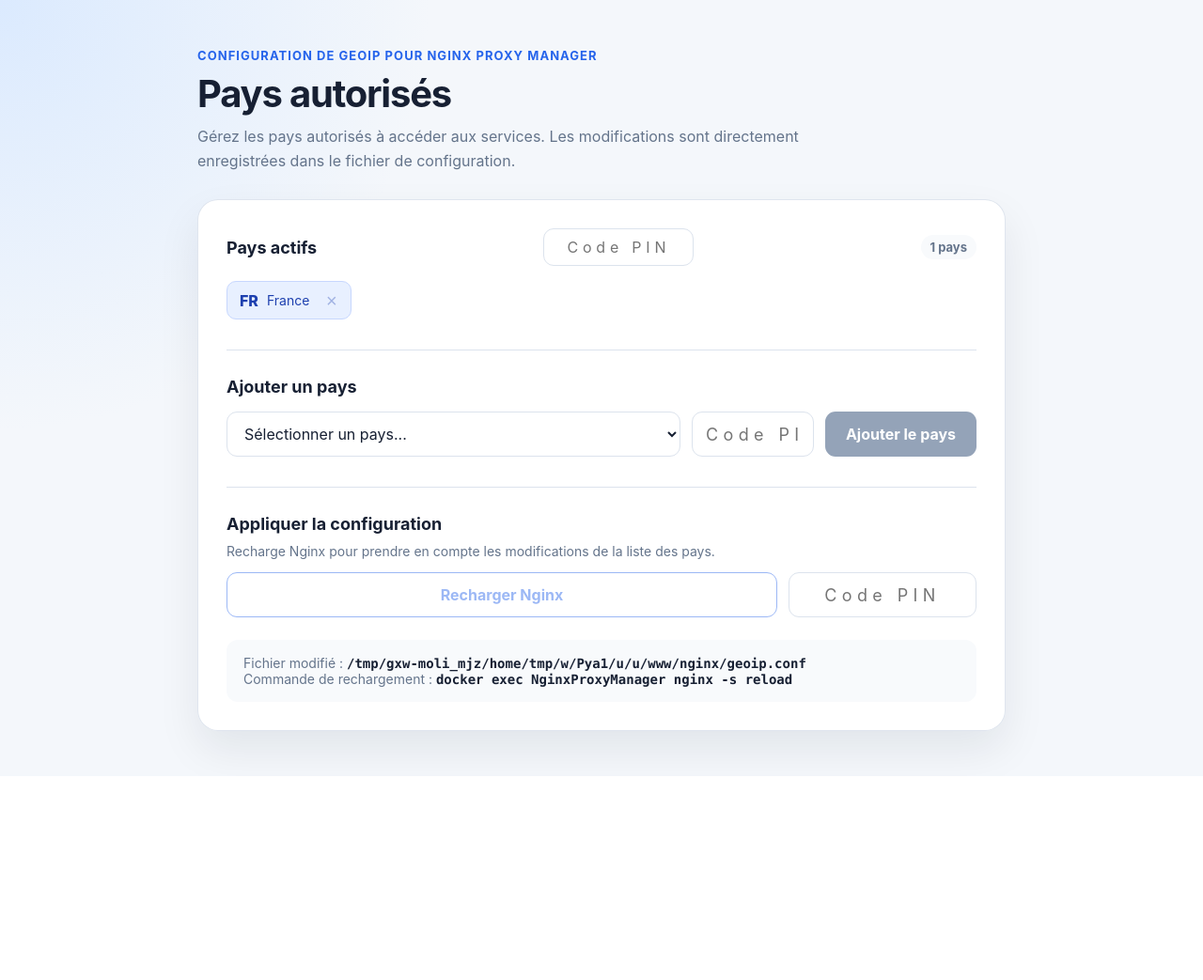
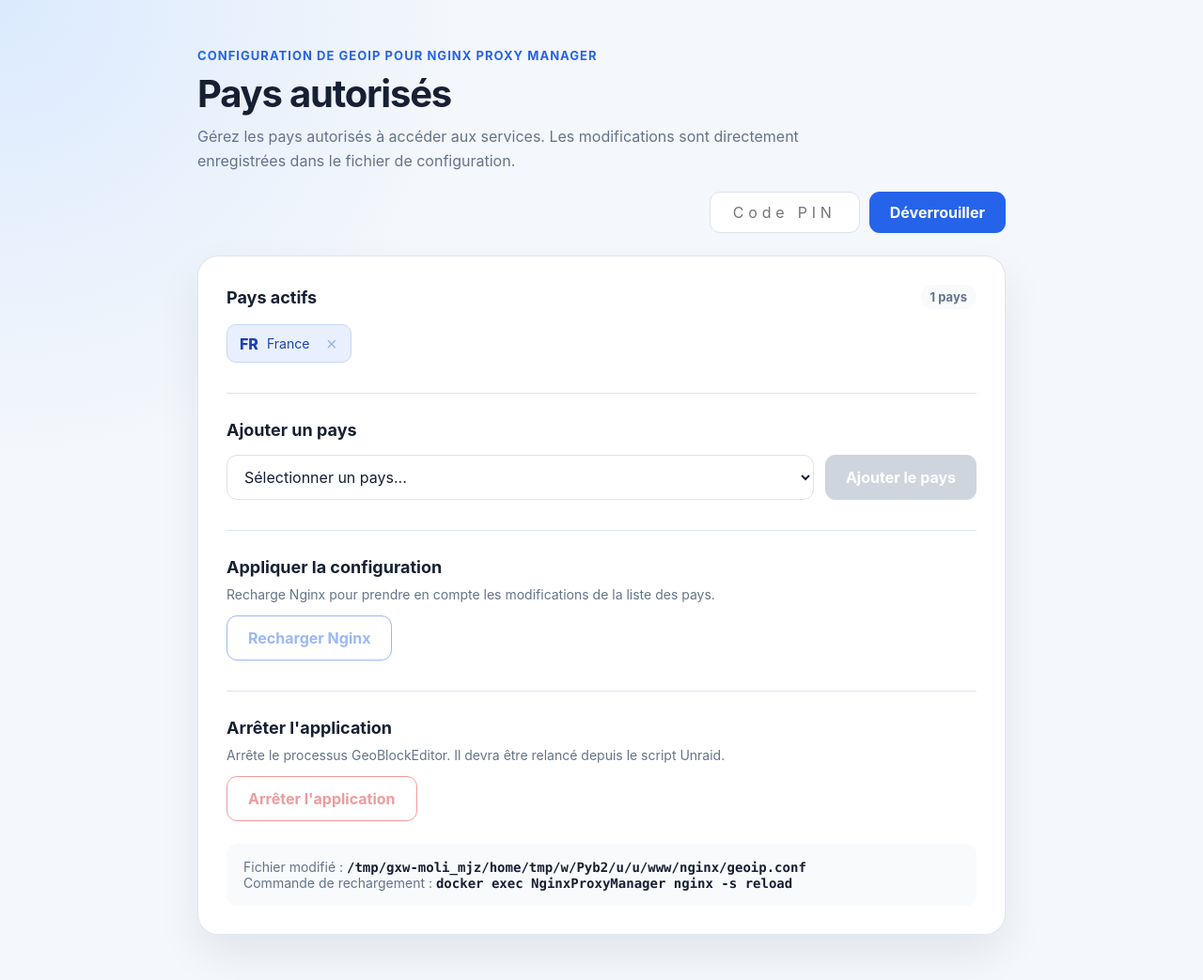
Before and after one commit to SauvageM/GeoBlockEditor, a Flask app: page / in a window 1280 px wide. Shown: the whole page at 94% size. Before the commit the page ends 826 px from the top, so only its background shows below. Run offline with Flask 3, Linux system fonts and the light colour scheme; some libraries are stand-ins or nearby versions.

Commit message:
Only one PIN rule them all

```diff
--- a/app.py
+++ b/app.py
@@ -4,9 +4,12 @@ import logging
 import os
 import re
 import shlex
+import signal
 import subprocess
+import threading
+import time
 
-from flask import Flask, flash, redirect, render_template, request, url_for
+from flask import Flask, Response, flash, redirect, render_template, request, session, url_for
 from flask_wtf import CSRFProtect
 from waitress import serve
 
@@ -15,7 +18,6 @@ from waitress import serve
 # d'environnement, voir README)
 # ---------------------------------------------------------------------------
 BASE_DIR = os.path.dirname(os.path.abspath(__file__))
-
 
 def env(name, default):
     """Retourne la variable d'environnement ou la valeur par défaut si vide."""
@@ -27,12 +29,19 @@ LOG_LEVEL = env("LOG_LEVEL", "INFO").upper()
 HOST = env("HOST", "0.0.0.0")
 PORT = int(env("PORT", "5000"))
 APP_PIN = os.environ.get("APP_PIN", "")
+UNLOCK_MINUTES = int(env("UNLOCK_MINUTES", "10"))
 
 def pin_is_valid(pin):
     """Vérifie le code PIN en temps constant. Refuse tout si APP_PIN n'est pas défini."""
     if not APP_PIN:
         return False
     return hmac.compare_digest(pin.strip().encode("utf-8"), APP_PIN.encode("utf-8"))
+
+
+def is_unlocked():
+    """Vrai si la session a été déverrouillée et que la durée n'est pas écoulée."""
+    until = session.get("unlocked_until", 0)
+    return isinstance(until, (int, float)) and until > time.time()
 
 # Dossier contenant les données de l'application (pays actifs)
 DATA_DIR = env("DATA_DIR", os.path.join(BASE_DIR, "data"))
@@ -57,6 +66,27 @@ NGINX_RELOAD_COMMAND = env(
     f"docker exec {NGINX_CONTAINER} nginx -s reload",
 )
 NGINX_RELOAD_TIMEOUT = int(env("NGINX_RELOAD_TIMEOUT", "30"))
+
+PID_FILE = env("PID_FILE", "/var/run/geoblockeditor.pid")
+def read_pid_file():
+    """Lit le PID dans PID_FILE. Retourne (pid, erreur)."""
+    try:
+        with open(PID_FILE, "r", encoding="utf-8") as file:
+            raw = file.read().strip()
+    except FileNotFoundError:
+        return None, f"Fichier PID introuvable : {PID_FILE}"
+    except OSError as exc:
+        return None, f"Lecture du fichier PID impossible : {exc}"
+
+    if not raw.isdigit():
+        return None, "Le contenu du fichier PID est invalide."
+
+    return int(raw), None
+
+
+def _terminate_self():
+    """Envoie SIGTERM au processus courant (appelé avec un léger délai)."""
+    os.kill(os.getpid(), signal.SIGTERM)
 
 # ---------------------------------------------------------------------------
 # Logs
@@ -257,14 +287,32 @@ def index():
         available_countries=available_countries,
         config_file=NGINX_CONFIG_FILE,
         reload_command=NGINX_RELOAD_COMMAND,
+        unlocked=is_unlocked(),
+        unlock_minutes=UNLOCK_MINUTES,
     )
 
+@app.route("/unlock", methods=["POST"])
+def unlock():
+    if not pin_is_valid(request.form.get("pin", "")):
+        logger.warning("Code PIN incorrect depuis %s", request.remote_addr)
+        flash("Code PIN incorrect.", "error")
+        return redirect(url_for("index"))
+
+    session["unlocked_until"] = time.time() + UNLOCK_MINUTES * 60
+    flash(f"Interface déverrouillée pour {UNLOCK_MINUTES} minutes.", "success")
+    return redirect(url_for("index"))
+
+
+@app.route("/lock", methods=["POST"])
+def lock():
+    session.pop("unlocked_until", None)
+    flash("Interface verrouillée.", "success")
+    return redirect(url_for("index"))
 
 @app.route("/countries/add", methods=["POST"])
 def add_country():
-    if not pin_is_valid(request.form.get("pin", "")):
-        logger.warning("Code PIN incorrect pour l'ajout de pays depuis %s", request.remote_addr)
-        flash("Code PIN incorrect.", "error")
+    if not is_unlocked():
+        flash("Interface verrouillée : déverrouillez-la avec le code PIN.", "error")
         return redirect(url_for("index"))
 
     code = request.form.get("country_code", "").strip().upper()
@@ -296,9 +344,8 @@ def add_country():
 
 @app.route("/countries/<code>/remove", methods=["POST"])
 def remove_country(code):
-    if not pin_is_valid(request.form.get("pin", "")):
-        logger.warning("Code PIN incorrect pour la suppression depuis %s", request.remote_addr)
-        flash("Code PIN incorrect.", "error")
+    if not is_unlocked():
+        flash("Interface verrouillée : déverrouillez-la avec le code PIN.", "error")
         return redirect(url_for("index"))
 
     code = code.strip().upper()
@@ -328,15 +375,55 @@ def remove_country(code):
 
 @app.route("/nginx/reload", methods=["POST"])
 def reload_nginx_route():
-    if not pin_is_valid(request.form.get("pin", "")):
-        logger.warning("Code PIN incorrect pour le rechargement depuis %s", request.remote_addr)
-        flash("Code PIN incorrect.", "error")
+    if not is_unlocked():
+        flash("Interface verrouillée : déverrouillez-la avec le code PIN.", "error")
         return redirect(url_for("index"))
 
     ok, message = reload_nginx()
     flash(message, "success" if ok else "error")
     return redirect(url_for("index"))
 
+@app.route("/app/stop", methods=["POST"])
+def stop_app():
+    if not is_unlocked():
+        flash("Interface verrouillée : déverrouillez-la avec le code PIN.", "error")
+        return redirect(url_for("index"))
+
+    pid, error = read_pid_file()
+    if error:
+        logger.error("Arrêt impossible : %s", error)
+        flash(error, "error")
+        return redirect(url_for("index"))
+
+    # Ce processus sert la requête : son PID doit correspondre à celui du fichier.
+    # Sinon, le fichier est périmé et on ne tue rien.
+    current_pid = os.getpid()
+    if pid != current_pid:
+        message = (
+            f"Le PID du fichier ({pid}) ne correspond pas à ce processus ({current_pid}). "
+            "Arrêt annulé."
+        )
+        logger.error(message)
+        flash(message, "error")
+        return redirect(url_for("index"))
+
+    try:
+        os.remove(PID_FILE)
+    except OSError:
+        pass
+
+    logger.warning("Arrêt de l'application demandé depuis %s", request.remote_addr)
+
+    # Léger délai pour que la réponse HTTP parte avant l'arrêt
+    threading.Timer(1.0, _terminate_self).start()
+
+    html = """<!DOCTYPE html>
+<html lang="fr"><head><meta charset="UTF-8"><title>GeoIP - Arrêt</title></head>
+<body style="font-family: system-ui, sans-serif; padding: 40px;">
+<h1>Application arrêtée</h1>
+<p>GeoBlockEditor s'arrête. Relancez-la depuis le script utilisateur Unraid.</p>
+</body></html>"""
+    return Response(html, mimetype="text/html")
 
 if __name__ == "__main__":
     logger.info("Démarrage du serveur waitress sur %s:%s", HOST, PORT)
--- a/templates/index.html
+++ b/templates/index.html
@@ -28,8 +25,8 @@
             --tag-text: #1e40af;
             --danger-hover: #fee2e2;
             --danger-text: #dc2626;
-            --shadow:
-                0 20px 45px rgba(15, 23, 42, 0.08);
+            --disabled: #94a3b8;
+            --shadow: 0 20px 45px rgba(15, 23, 42, 0.08);
         }
 
         * {
@@ -64,8 +50,10 @@
             margin: 0 auto;
         }
 
+        /* ---------- En-tête ---------- */
+
         .page-header {
-            margin-bottom: 28px;
+            margin-bottom: 24px;
         }
 
         .page-header__label {
@@ -92,6 +80,50 @@
             font-size: 16px;
             line-height: 1.6;
         }
+
+        /* ---------- Barre de déverrouillage ---------- */
+
+        .unlock-bar {
+            display: flex;
+            align-items: center;
+            justify-content: flex-end;
+            gap: 12px;
+            margin-top: 20px;
+        }
+
+        .unlock-bar form {
+            display: flex;
+            gap: 10px;
+            margin: 0;
+        }
+
+        .unlock-status {
+            color: var(--success-text);
+            font-size: 14px;
+            font-weight: 700;
+        }
+
+        /* ---------- Messages ---------- */
+
+        .message {
+            margin-bottom: 18px;
+            padding: 13px 16px;
+            border-radius: 11px;
+            font-size: 14px;
+            font-weight: 600;
+        }
+
+        .message--success {
+            background: var(--success-background);
+            color: var(--success-text);
+        }
+
+        .message--error {
+            background: var(--error-background);
+            color: var(--error-text);
+        }
+
+        /* ---------- Carte et sections ---------- */
 
         .card {
             padding: 30px;
@@ -120,6 +152,12 @@
             font-size: 18px;
         }
 
+        .section-description {
+            margin: -6px 0 14px;
+            color: var(--text-secondary);
+            font-size: 14px;
+        }
+
         .counter {
             padding: 5px 10px;
             border-radius: 999px;
@@ -174,30 +223,16 @@
             cursor: pointer;
             font-size: 20px;
             line-height: 1;
-            transition:
-                background 150ms ease,
-                color 150ms ease,
-                transform 150ms ease;
+            transition: background 150ms ease, color 150ms ease, transform 150ms ease;
         }
 
-        .delete-button:hover {
+        .delete-button:hover:not(:disabled) {
             background: var(--danger-hover);
             color: var(--danger-text);
             transform: scale(1.05);
         }
 
-        .delete-button:focus-visible,
-        select:focus-visible,
-        .add-button:focus-visible {
-            outline: 3px solid rgba(37, 99, 235, 0.25);
-            outline-offset: 2px;
-        }
-
-        .add-form {
-            display: grid;
-            grid-template-columns: minmax(0, 1fr) auto;
-            gap: 12px;
-        }
+        /* ---------- Formulaires ---------- */
 
         select {
             width: 100%;
@@ -215,61 +250,105 @@
             border-color: #94a3b8;
         }
 
-        .add-button {
+        .add-form {
+            display: grid;
+            grid-template-columns: minmax(0, 1fr) auto;
+            gap: 12px;
+        }
+
+        .pin-input {
+            width: 160px;
+            min-height: 44px;
+            padding: 0 14px;
+            border: 1px solid var(--border);
+            border-radius: 11px;
+            background: var(--surface);
+            color: var(--text);
+            font: inherit;
+            font-size: 16px;
+            letter-spacing: 0.3em;
+            text-align: center;
+        }
+
+        /* ---------- Boutons ---------- */
+
+        .btn {
             min-height: 48px;
             padding: 0 22px;
-            border: 0;
             border-radius: 11px;
-            background: var(--primary);
-            color: #ffffff;
             cursor: pointer;
             font: inherit;
             font-weight: 700;
-            transition:
-                background 150ms ease,
-                transform 150ms ease,
-                box-shadow 150ms ease;
+            transition: background 150ms ease, box-shadow 150ms ease, transform 150ms ease;
         }
 
-        .add-button:hover {
+        .btn--small {
+            min-height: 44px;
+        }
+
+        .add-button {
+            border: 0;
+            background: var(--primary);
+            color: #ffffff;
+        }
+
+        .add-button:hover:not(:disabled) {
             background: var(--primary-hover);
             box-shadow: 0 8px 18px rgba(37, 99, 235, 0.24);
             transform: translateY(-1px);
         }
 
-        .add-button:disabled {
-            background: #94a3b8;
-            cursor: not-allowed;
-            box-shadow: none;
-            transform: none;
+        .reload-button {
+            border: 1px solid var(--primary);
+            background: var(--surface);
+            color: var(--primary);
         }
 
-        .empty-state {
-            padding: 24px;
-            border: 1px dashed var(--border);
-            border-radius: 12px;
-            background: var(--surface-secondary);
-            color: var(--text-secondary);
-            text-align: center;
+        .reload-button:hover:not(:disabled) {
+            background: var(--tag-background);
         }
 
-        .message {
-            margin-bottom: 18px;
-            padding: 13px 16px;
-            border-radius: 11px;
-            font-size: 14px;
-            font-weight: 600;
+        .stop-button {
+            border: 1px solid var(--danger-text);
+            background: var(--surface);
+            color: var(--danger-text);
         }
 
-        .message--success {
-            background: var(--success-background);
-            color: var(--success-text);
+        .stop-button:hover:not(:disabled) {
+            background: var(--danger-hover);
         }
 
-        .message--error {
-            background: var(--error-background);
-            color: var(--error-text);
+        .secondary-button {
+            border: 1px solid var(--border);
+            background: var(--surface);
+            color: var(--text);
         }
+
+        .secondary-button:hover {
+            background: var(--surface-secondary);
+        }
+
+        button:disabled {
+            opacity: 0.45;
+            cursor: not-allowed;
+        }
+
+        .delete-button:disabled {
+            opacity: 0.35;
+        }
+
+        .add-button:disabled {
+            background: var(--disabled);
+        }
+
+        button:focus-visible,
+        select:focus-visible,
+        .pin-input:focus-visible {
+            outline: 3px solid rgba(37, 99, 235, 0.25);
+            outline-offset: 2px;
+        }
+
+        /* ---------- Pied de page ---------- */
 
         .configuration-info {
             margin-top: 24px;
@@ -282,40 +361,11 @@
 
         .configuration-info code {
             color: var(--text);
-            font-family:
-                "SFMono-Regular",
-                Consolas,
-                "Liberation Mono",
-                monospace;
+            font-family: "SFMono-Regular", Consolas, "Liberation Mono", monospace;
             font-weight: 600;
         }
-        .section-description {
-            margin: -6px 0 14px;
-            color: var(--text-secondary);
-            font-size: 14px;
-        }
 
-        .reload-button {
-            min-height: 48px;
-            padding: 0 22px;
-            border: 1px solid var(--primary);
-            border-radius: 11px;
-            background: var(--surface);
-            color: var(--primary);
-            cursor: pointer;
-            font: inherit;
-            font-weight: 700;
-            transition: background 150ms ease;
-        }
-
-        .reload-button:hover {
-            background: var(--tag-background);
-        }
-
-        .reload-button:focus-visible {
-            outline: 3px solid rgba(37, 99, 235, 0.25);
-            outline-offset: 2px;
-        }
+        /* ---------- Responsive ---------- */
 
         @media (max-width: 640px) {
             body {
@@ -342,59 +405,10 @@
             .country-tag__name {
                 flex: 1;
             }
-        }
-        .reload-form {
-            display: grid;
-            grid-template-columns: auto minmax(0, 200px);
-            gap: 12px;
-            align-items: center;
-        }
 
-        .reload-button:disabled {
-            opacity: 0.45;
-            cursor: not-allowed;
-            background: var(--surface);
-        }
-
-        .pin-input {
-            width: 100%;
-            min-height: 48px;
-            padding: 0 14px;
-            border: 1px solid var(--border);
-            border-radius: 11px;
-            background: var(--surface);
-            color: var(--text);
-            font: inherit;
-            font-size: 18px;
-            letter-spacing: 0.3em;
-            text-align: center;
-        }
-
-        .pin-input:focus-visible {
-            outline: 3px solid rgba(37, 99, 235, 0.25);
-            outline-offset: 2px;
-        }
-
-        @media (max-width: 640px) {
-            .reload-form {
-                grid-template-columns: 1fr;
+            .section-header .pin-input {
+                width: 100%;
             }
-        }
-        .add-form {
-            grid-template-columns: minmax(0, 1fr) 130px auto;
-        }
-        .section-header .pin-input {
-            width: 160px;
-            min-height: 40px;
-            font-size: 16px;
-        }
-
-        .delete-button:disabled {
-            opacity: 0.35;
-            cursor: not-allowed;
-            background: transparent;
-            color: var(--tag-text);
-            transform: none;
         }
     </style>
 </head>
@@ -413,43 +427,52 @@
                 Les modifications sont directement enregistrées dans
                 le fichier de configuration.
             </p>
+
+            <div class="unlock-bar">
+                {% if unlocked %}
+                    <span class="unlock-status">Déverrouillé ({{ unlock_minutes }} min)</span>
+                    <form action="{{ url_for('lock') }}" method="post">
+                        <input type="hidden" name="csrf_token" value="{{ csrf_token() }}">
+                        <button class="btn btn--small secondary-button" type="submit">
+                            Verrouiller
+                        </button>
+                    </form>
+                {% else %}
+                    <form action="{{ url_for('unlock') }}" method="post">
+                        <input type="hidden" name="csrf_token" value="{{ csrf_token() }}">
+                        <input
+                            class="pin-input"
+                            type="password"
+                            name="pin"
+                            inputmode="numeric"
+                            autocomplete="off"
+                            placeholder="Code PIN"
+                            aria-label="Code PIN"
+                            required
+                        >
+                        <button class="btn btn--small add-button" type="submit">
+                            Déverrouiller
+                        </button>
+                    </form>
+                {% endif %}
+            </div>
         </header>
 
         {% with messages = get_flashed_messages(with_categories=true) %}
             {% for category, message in messages %}
-                <div
-                    class="message
-                    {% if category == 'error' %}
-                        message--error
-                    {% else %}
-                        message--success
-                    {% endif %}"
-                >
+                <div class="message {{ 'message--error' if category == 'error' else 'message--success' }}">
                     {{ message }}
                 </div>
             {% endfor %}
         {% endwith %}
 
         <div class="card">
+            <!-- Pays actifs -->
             <section class="section">
                 <div class="section-header">
                     <h2>Pays actifs</h2>
-
-                    {% if active_countries %}
-                        <input
-                            class="pin-input"
-                            type="password"
-                            id="shared-pin"
-                            inputmode="numeric"
-                            autocomplete="off"
-                            placeholder="Code PIN"
-                            aria-label="Code PIN pour supprimer un pays"
-                        >
-                    {% endif %}
-
                     <span class="counter">
-                        {{ active_countries|length }}
-                        pays
+                        {{ active_countries|length }} pays
                     </span>
                 </div>
 
@@ -464,17 +487,14 @@
                                     class="delete-form"
                                     action="{{ url_for('remove_country', code=country.code) }}"
                                     method="post"
-                                    data-remove-form
                                 >
                                     <input type="hidden" name="csrf_token" value="{{ csrf_token() }}">
-                                    <input type="hidden" name="pin" value="">
                                     <button
                                         class="delete-button"
                                         type="submit"
                                         title="Supprimer {{ country.name }}"
                                         aria-label="Supprimer {{ country.name }}"
-                                        data-pin-button
-                                        disabled
+                                        {% if not unlocked %}disabled{% endif %}
                                     >
                                         &times;
                                     </button>
@@ -510,22 +525,17 @@
                         {% endfor %}
                     </select>
 
-                    <input
-                        class="pin-input"
-                        type="password"
-                        name="pin"
-                        inputmode="numeric"
-                        autocomplete="off"
-                        placeholder="Code PIN"
-                        aria-label="Code PIN"
-                        required
+                    <button
+                        class="btn add-button"
+                        type="submit"
+                        {% if not unlocked or not available_countries %}disabled{% endif %}
                     >
-
-                    <button class="add-button" type="submit" data-pin-button disabled>
                         Ajouter le pays
                     </button>
                 </form>
             </section>
+
+            <!-- Appliquer la configuration -->
             <section class="section">
                 <div class="section-header">
                     <h2>Appliquer la configuration</h2>
@@ -535,66 +545,36 @@
                     Recharge Nginx pour prendre en compte les modifications de la liste des pays.
                 </p>
 
-                <form
-                    class="reload-form"
-                    action="{{ url_for('reload_nginx_route') }}"
-                    method="post"
-                    data-pin-form
-                >
+                <form action="{{ url_for('reload_nginx_route') }}" method="post">
                     <input type="hidden" name="csrf_token" value="{{ csrf_token() }}">
-
-                    <button class="reload-button" type="submit" data-pin-button disabled>
+                    <button class="btn reload-button" type="submit" {% if not unlocked %}disabled{% endif %}>
                         Recharger Nginx
                     </button>
-
-                    <input
-                        class="pin-input"
-                        type="password"
-                        name="pin"
-                        inputmode="numeric"
-                        autocomplete="off"
-                        placeholder="Code PIN"
-                        aria-label="Code PIN"
-                        required
-                    >
                 </form>
             </section>
 
-            <script>
-                (function () {
-                    // Formulaires avec leur propre champ PIN (ajout, rechargement)
-                    document.querySelectorAll("form[data-pin-form]").forEach(function (form) {
-                        const pinInput = form.querySelector(".pin-input");
-                        const button = form.querySelector("[data-pin-button]");
-                        const blocked = form.dataset.blocked === "true";
+            <!-- Arrêter l'application -->
+            <section class="section">
+                <div class="section-header">
+                    <h2>Arrêter l'application</h2>
+                </div>
 
-                        function update() {
-                            button.disabled = blocked || pinInput.value.trim() === "";
-                        }
+                <p class="section-description">
+                    Arrête le processus GeoBlockEditor. Il devra être relancé depuis le script Unraid.
+                </p>
 
-                        pinInput.addEventListener("input", update);
-                        update();
-                    });
+                <form
+                    action="{{ url_for('stop_app') }}"
+                    method="post"
+                    onsubmit="return confirm('Arrêter GeoBlockEditor ? Il faudra le relancer manuellement.');"
+                >
+                    <input type="hidden" name="csrf_token" value="{{ csrf_token() }}">
+                    <button class="btn stop-button" type="submit" {% if not unlocked %}disabled{% endif %}>
+                        Arrêter l'application
+                    </button>
+                </form>
+            </section>
 
-                    // Champ PIN partagé pour la suppression des pays
-                    const sharedPin = document.getElementById("shared-pin");
-                    const removeForms = document.querySelectorAll("form[data-remove-form]");
-
-                    function syncRemoveForms() {
-                        const value = sharedPin ? sharedPin.value.trim() : "";
-
-                        removeForms.forEach(function (form) {
-                            form.querySelector('input[name="pin"]').value = value;
-                            form.querySelector("[data-pin-button]").disabled = value === "";
-                        });
-                    }
-
-                    if (sharedPin) {
-                        sharedPin.addEventListener("input", syncRemoveForms);
-                    }
-                    syncRemoveForms();
-                })();
-            </script>
             <div class="configuration-info">
                 Fichier modifié : <code>{{ config_file }}</code><br>
                 Commande de rechargement : <code>{{ reload_command }}</code>
```
Also changed, not shown: other parts of templates/index.html (+29 -24 lines), Readme.md (added), 1 other file.
